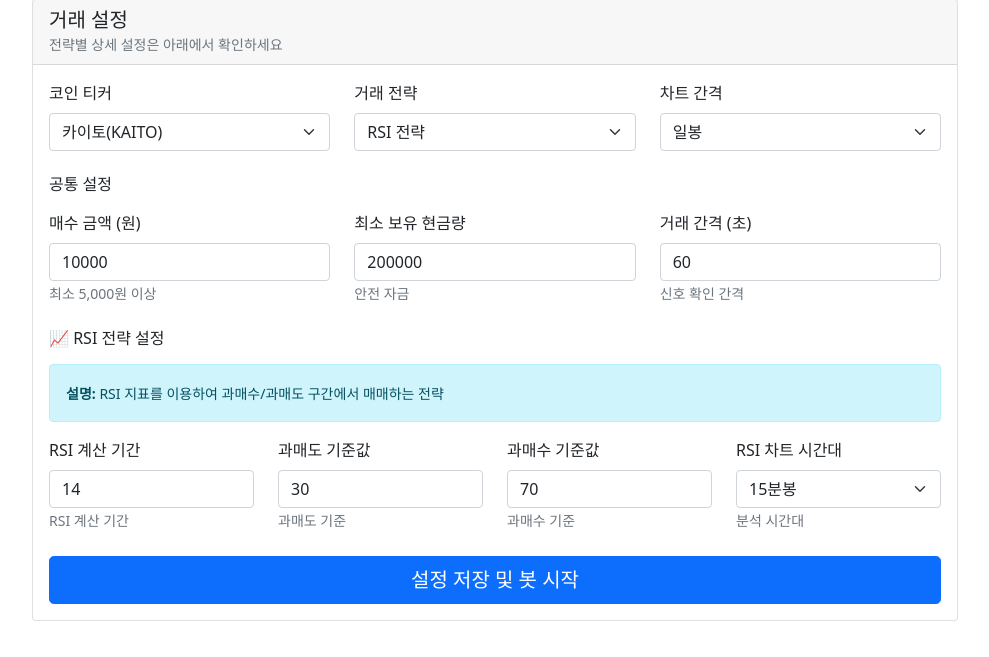
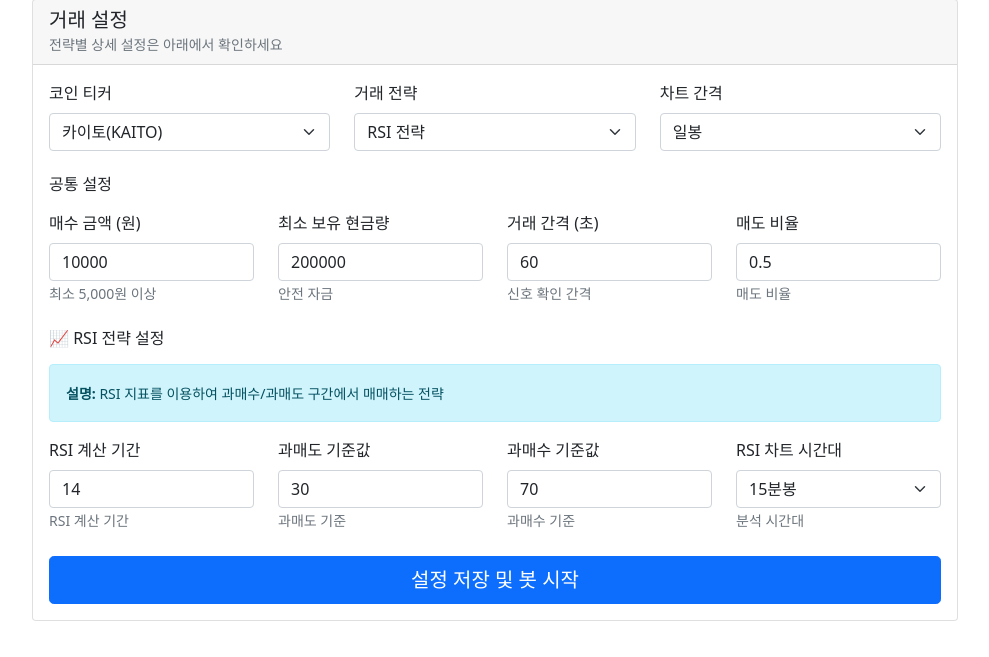
Before and after one commit to korealover/web_upbit_auto_trading, a Flask app: page /settings in a window 1280 px wide. Shown: the part 143-800 px from the top of the page, without its empty margins (145-1134 px from the left). Run offline with Flask 3, Linux system fonts and the light colour scheme; the visitor is signed in with stand-in values (Sample User, id 1); some libraries are stand-ins or nearby versions.

Commit message:
매도비을 공통설정으로 변경 및 데이터 값 변경

```diff
--- a/app/bot/trading_bot.py
+++ b/app/bot/trading_bot.py
@@ -85,7 +85,7 @@ class UpbitTradingBot:
                 # RSI 전략 사용
                 self.logger.info(f"RSI 전략으로 거래 분석 시작: {ticker}")
                 # RSI 전략은 ticker만 필요
-                signal = self.strategy.generate_signal(ticker)
+                signal = self.strategy.generate_signal(ticker, self.args.rsi_period.data, self.args.rsi_oversold.data, self.args.rsi_overbought.data, self.args.rsi_timeframe.data)
             else:
                 # 볼린저 밴드 전략 사용 (기본값)
                 interval = self.args.interval.data
--- a/app/forms.py
+++ b/app/forms.py
@@ -78,6 +78,7 @@ class TradingSettingsForm(FlaskForm):
     buy_amount = FloatField('매수 금액 (원)', validators=[NumberRange(min=5000)], default=10000)
     min_cash = FloatField('최소 보유 현금량', validators=[NumberRange(min=0)], default=200000)
     sleep_time = IntegerField('거래 간격 (초)', validators=[NumberRange(min=10)], default=60)
+    sell_portion = FloatField('매도 비율', validators=[NumberRange(min=0.1, max=1.0)], default=0.5)
 
     # 볼린저 밴드 전략 설정
     window = IntegerField('이동평균 기간', validators=[NumberRange(min=5)], default=20)
@@ -105,9 +106,6 @@ class TradingSettingsForm(FlaskForm):
     ensemble_bollinger_weight = FloatField('볼린저 밴드 가중치', validators=[NumberRange(min=0, max=1)], default=0.4)
     ensemble_rsi_weight = FloatField('RSI 전략 가중치', validators=[NumberRange(min=0, max=1)], default=0.3)
 
-    # 공통 매도 설정
-    sell_portion = FloatField('매도 비율', validators=[NumberRange(min=0.1, max=1.0)], default=0.5)
-
     submit = SubmitField('설정 저장 및 봇 시작')
 
     def __init__(self, *args, **kwargs):
--- a/app/templates/settings.html
+++ b/app/templates/settings.html
@@ -33,20 +33,25 @@
                     <!-- 공통 설정 -->
                     <h6 class="mt-4 mb-3">공통 설정</h6>
                     <div class="row mb-3">
-                        <div class="col-md-4">
+                        <div class="col-md-3">
                             {{ form.buy_amount.label(class="form-label") }}
                             {{ form.buy_amount(class="form-control") }}
                             <small class="text-muted">최소 5,000원 이상</small>
                         </div>
-                        <div class="col-md-4">
+                        <div class="col-md-3">
                             {{ form.min_cash.label(class="form-label") }}
                             {{ form.min_cash(class="form-control") }}
                             <small class="text-muted">안전 자금</small>
                         </div>
-                        <div class="col-md-4">
+                        <div class="col-md-3">
                             {{ form.sleep_time.label(class="form-label") }}
                             {{ form.sleep_time(class="form-control") }}
                             <small class="text-muted">신호 확인 간격</small>
+                        </div>
+                        <div class="col-md-3">
+                            {{ form.sell_portion.label(class="form-label") }}
+                            {{ form.sell_portion(class="form-control") }}
+                            <small class="text-muted">매도 비율</small>
                         </div>
                     </div>
 
@@ -58,20 +63,15 @@
                         </div>
 
                         <div class="row mb-3">
-                            <div class="col-md-4">
+                            <div class="col-md-6">
                                 {{ form.window.label(class="form-label") }}
                                 {{ form.window(class="form-control") }}
                                 <small class="text-muted">이동평균 계산 기간</small>
                             </div>
-                            <div class="col-md-4">
+                            <div class="col-md-6">
                                 {{ form.multiplier.label(class="form-label") }}
                                 {{ form.multiplier(class="form-control") }}
                                 <small class="text-muted">밴드 폭 조절</small>
-                            </div>
-                            <div class="col-md-4">
-                                {{ form.sell_portion.label(class="form-label") }}
-                                {{ form.sell_portion(class="form-control") }}
-                                <small class="text-muted">매도 시 판매 비율</small>
                             </div>
                         </div>
                     </div>
@@ -84,25 +84,20 @@
                         </div>
 
                         <div class="row mb-3">
-                            <div class="col-md-3">
+                            <div class="col-md-4">
                                 {{ form.k.label(class="form-label") }}
                                 {{ form.k(class="form-control") }}
                                 <small class="text-muted">0.3~0.7 권장</small>
                             </div>
-                            <div class="col-md-3">
+                            <div class="col-md-4">
                                 {{ form.target_profit.label(class="form-label") }}
                                 {{ form.target_profit(class="form-control") }}
                                 <small class="text-muted">익절 기준</small>
                             </div>
-                            <div class="col-md-3">
+                            <div class="col-md-4">
                                 {{ form.stop_loss.label(class="form-label") }}
                                 {{ form.stop_loss(class="form-control") }}
                                 <small class="text-muted">손절 기준</small>
-                            </div>
-                            <div class="col-md-3">
-                                {{ form.sell_portion.label(class="form-label") }}
-                                {{ form.sell_portion(class="form-control") }}
-                                <small class="text-muted">매도 비율</small>
                             </div>
                         </div>
                     </div>
```
